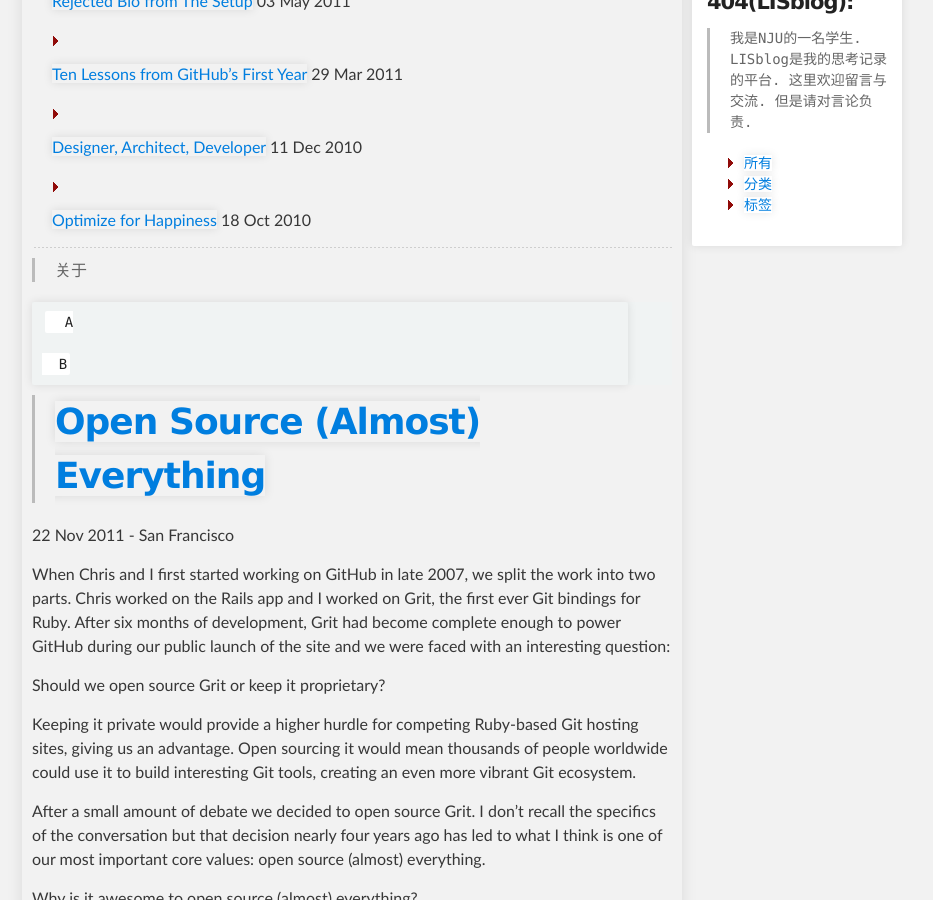
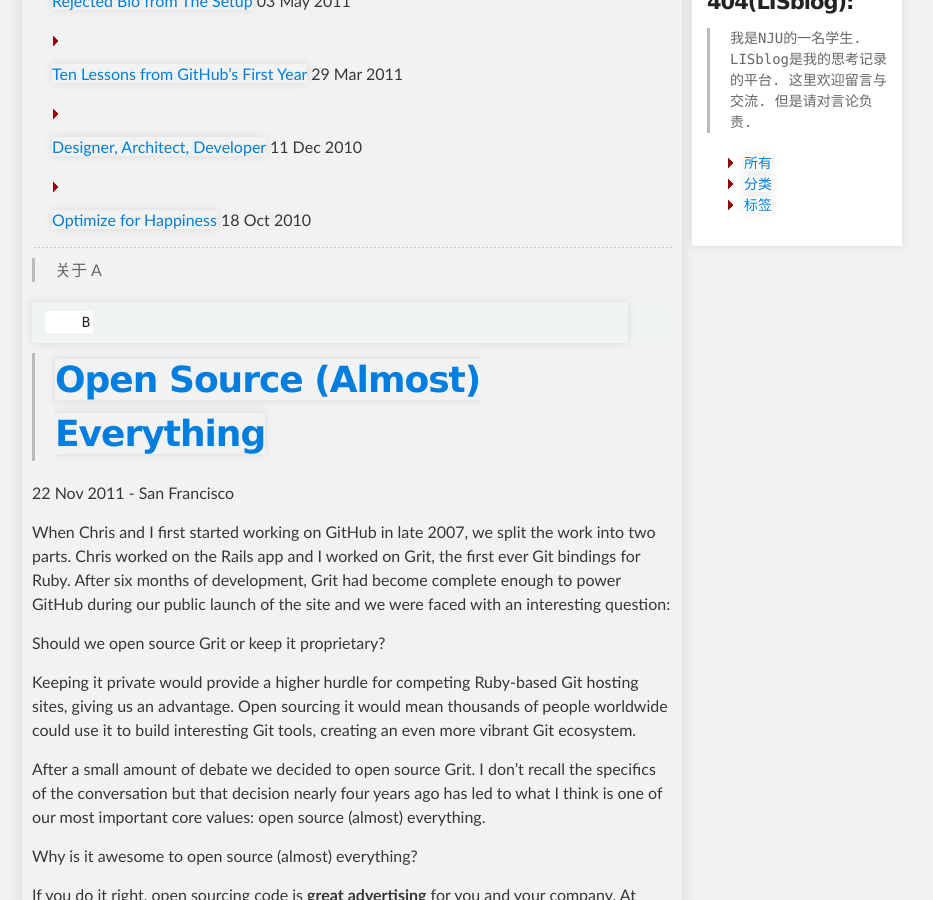
Before and after one commit to tonlog/tonlog.github.io, a Jekyll site: the page built from index.md, in a window 1280 px wide and 900 px high, scrolled down 496 px. Shown: the whole window, without its empty margins (234-1167 px from the left). Built offline with Jekyll 4.4.1, drawn with Linux system fonts in a browser that asks for light colours; Markdown is read by kramdown in place of the engine named in the settings.

Commit message:
Update index.md

```diff
--- a/index.md
+++ b/index.md
@@ -14,11 +14,10 @@
 
 {% for post in site.posts limit: 2 %}
 <hr/>
- {% if post.tags.size > 0 %}
-> 关于
-    {% for tag in post.tags %}
-      {{ tag }}
-    {% endfor %}
+> {% if post.tags.size > 0 %}
+> 关于{% for tag in post.tags %}
+        {{ tag }}
+      {% endfor %}
   {% else %}
 > 我的LISt:
   {% endif %}
```
